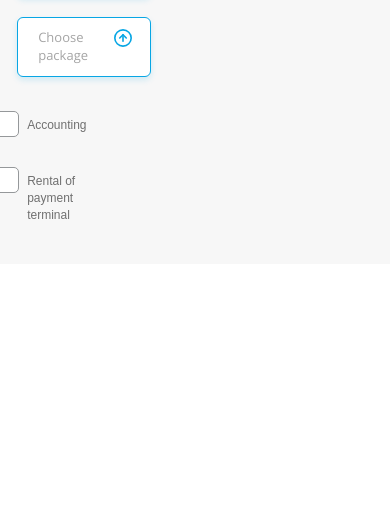
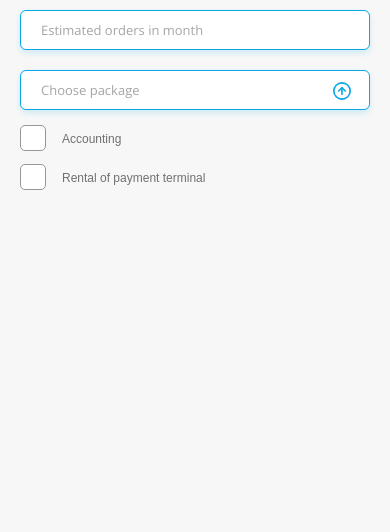
Before and after one commit to karolina-rachuta/bestshop_calc, a website: page index.html in a window 390 px wide. Shown: the part 312-844 px from the top of the page. Drawn offline with nearby package versions, Linux system fonts and the light colour scheme.

Commit message:
improving styles, adding reset styles, added rwd

```diff
--- a/index.html
+++ b/index.html
@@ -10,8 +10,8 @@
     <link rel="preconnect" href="https://fonts.gstatic.com" crossorigin>
     <link href="https://fonts.googleapis.com/css2?family=Open+Sans:wght@300..800&family=Raleway&display=swap"
         rel="stylesheet">
+    <link rel="stylesheet" href="src/styles/reset.css">
     <link rel="stylesheet" href="src/styles/app.css">
-    <link rel="stylesheet" href="src/styles/reset.css">
     <script src="src/scripts/app.js" defer async type="module"></script>
 </head>
 
@@ -78,12 +78,10 @@
                             <span>Total:</span>
                             <span class="total-sum">20 * $0.5</span>
                         </div>
-
                     </div>
                 </div>
             </div>
         </div>
     </section>
 </body>
-
 </html>
--- a/src/styles/app.css
+++ b/src/styles/app.css
@@ -1,8 +1,14 @@
 html,
 body {
   font-size: 16px;
+}
+
+* {
   box-sizing: border-box;
+  margin: 0;
+  padding: 0;
 }
+
 .calculator {
   width: 100%;
   display: flex;
@@ -14,10 +20,15 @@ body {
   max-width: 1626px;
   max-height: 638px;
   width: 100%;
+  height: 100vh;
   background-color: #f7f7f7;
   display: flex;
   justify-content: center;
   align-items: center;
+
+  @media screen and (max-width: 500px) {
+    max-height: 1000px;
+  }
 }
 
 .calculator .calculator_container .calculator_box {
@@ -41,10 +52,15 @@ body {
   display: flex;
   justify-content: center;
   align-items: start;
-  gap: 100px;
+  gap: 20px;
   width: 100%;
-  max-width: 1000px;
+  max-width: 900px;
   height: 100%;
+
+  @media screen and (max-width: 500px) {
+    display: flex;
+    flex-direction: column;
+  }
 }
 
 .calculator_column-right {
@@ -53,6 +69,10 @@ body {
   align-items: end;
   justify-content: start;
   width: 100%;
+
+  @media screen and (max-width: 500px) {
+    align-items: start;
+  }
 }
 
 .calculator_inputbox,
@@ -74,6 +94,10 @@ body {
   box-shadow: 0px 3px 6px #08a6e429;
   background-color: #ffffff;
   padding: 11px 20px;
+  font-family: "Open Sans", sans-serif;
+  font-size: 13px;
+  line-height: 1.38;
+  text-align: left;
 }
 
 .calculator_inputbox input::placeholder,
@@ -140,10 +164,10 @@ body {
   color: #000000;
 }
 
-
 .select_options li:first-child {
   padding-top: 15px;
 }
+
 .select_options li {
   padding-bottom: 15px;
   cursor: pointer;
@@ -177,6 +201,10 @@ body {
   color: white;
   display: flex;
   justify-content: space-between;
+
+  @media screen and (max-width: 500px) {
+    max-width: 440px;
+  }
 }
 
 .right-column:last-child {
@@ -207,13 +235,13 @@ body {
   font-family: "Open-Sand", sans-serif;
   margin-bottom: 20px;
   line-height: 1.42;
-  padding-left: 10px;
+  padding-left: 25px;
 }
 
 [type="checkbox"] + label::before {
   content: "";
   position: absolute;
-  left: -23px;
+  left: -16px;
   top: -5px;
   width: 24px;
   height: 24px;
@@ -225,8 +253,8 @@ body {
 [type="checkbox"]:checked + label::after {
   content: "";
   position: absolute;
-  left: -18px;
-  top: 0px;
+  left: -11px;
+  top: 0;
   width: 15px;
   height: 15px;
   background-image: url("../assets/Checkmark.svg");
```
